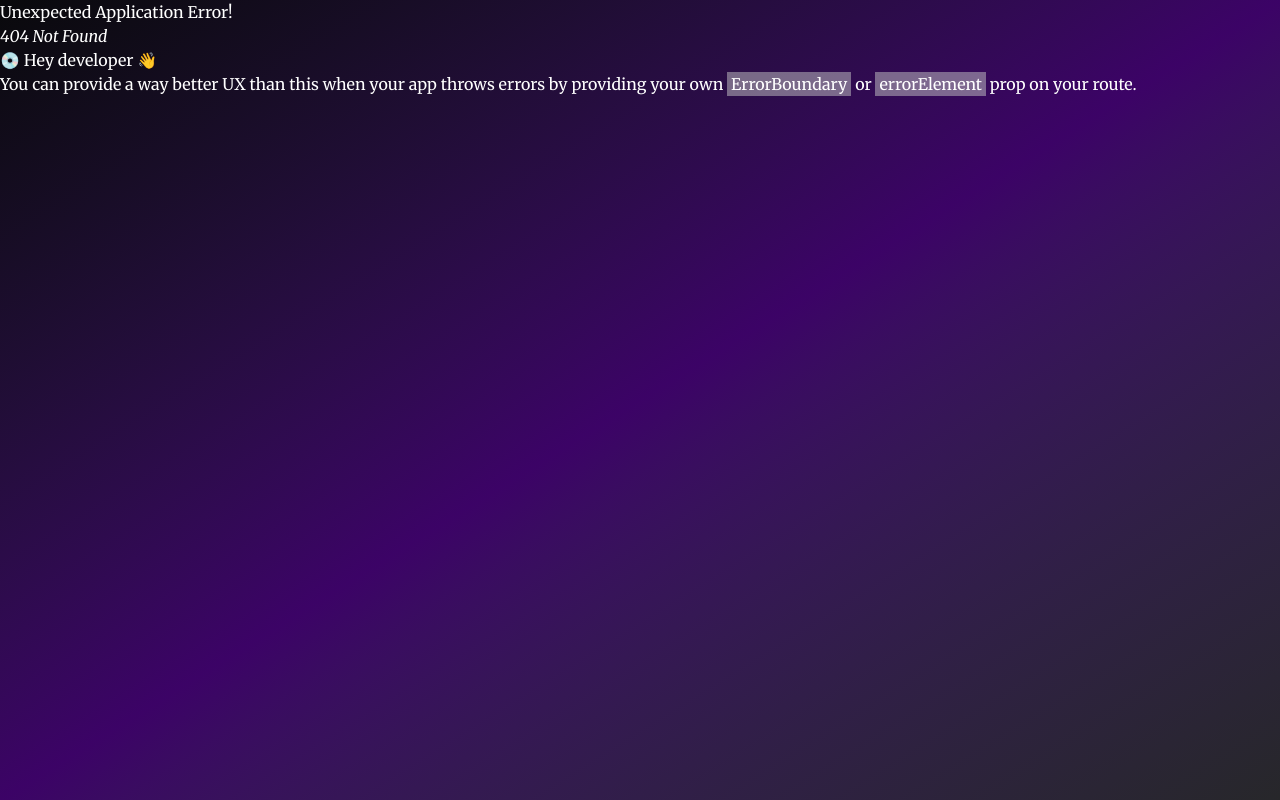
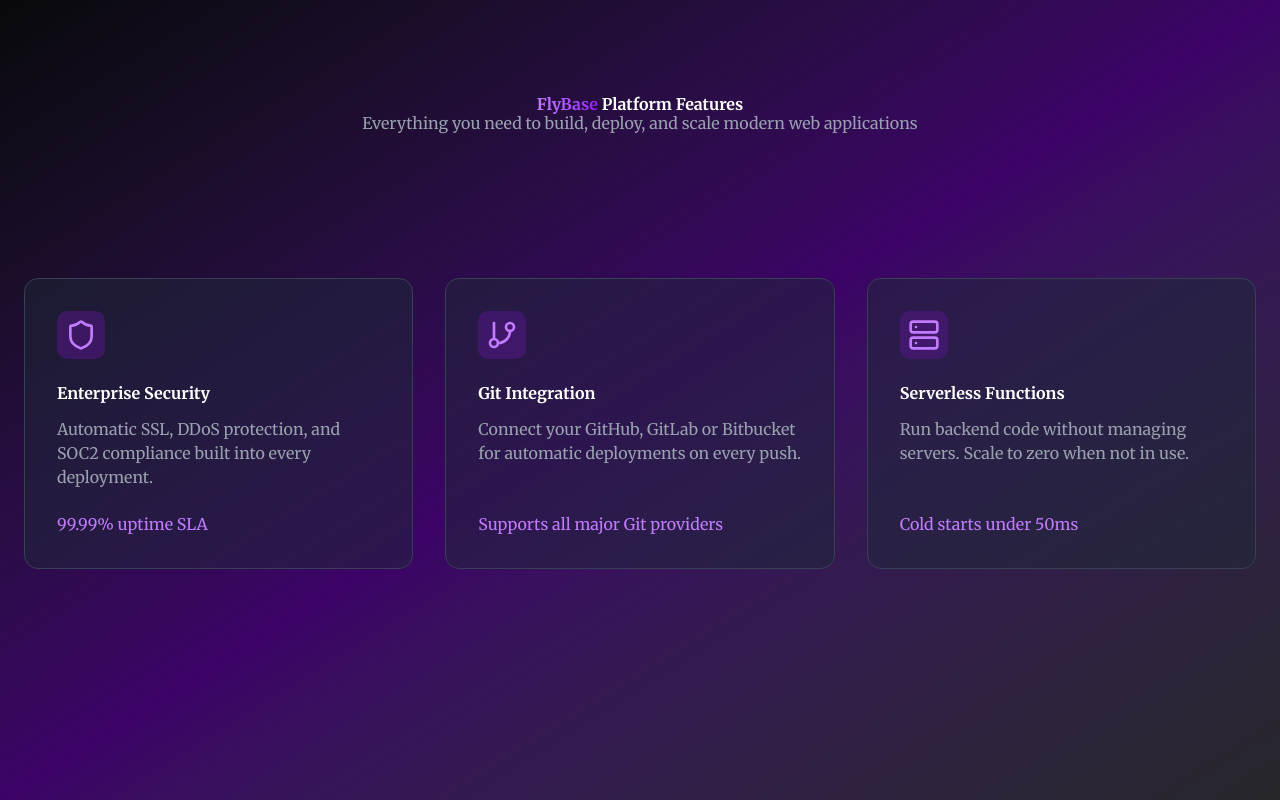
Before and after one commit to ChirayuPatle/FlyBase, a React (Vite) app in the folder frontend/: page /navfeature in a window 1280 px wide. Before the commit this address had no page. Built offline with nearby package versions, Linux system fonts and the light colour scheme; a web font is replaced by a local one.

Commit message:
add-feature-page

```diff
--- a/frontend/src/components/HeaderLanding.tsx
+++ b/frontend/src/components/HeaderLanding.tsx
@@ -17,17 +17,19 @@
         </motion.div>
 
         <nav className="hidden md:flex space-x-8">
-          {["Features", "Documentation"].map((item) => (
-            <motion.a
-              key={item}
-              href="#"
-              whileHover={{ scale: 1.05, color: "#a855f7" }}
-              className="text-gray-300 hover:text-purple-400 transition-colors"
-            >
-              {item}
-            </motion.a>
-          ))}
-        </nav>
+      <Link
+        to="/navfeature"
+        className="text-gray-300 hover:text-purple-400 transition-colors"
+      >
+        Features
+      </Link>
+      <Link
+        to="#"
+        className="text-gray-300 hover:text-purple-400 transition-colors"
+      >
+        Documentation
+      </Link>
+    </nav>
 
         <div className="flex space-x-4">
           <Link to='/login'>
--- /dev/null
+++ b/frontend/src/components/navFeature.tsx
@@ -0,0 +1,82 @@
+import { motion } from "framer-motion";
+import {Shield, GitBranch, Server } from "lucide-react";
+
+const NavFeature = () => {
+
+  const features = [
+    {
+      icon: <Shield className="w-8 h-8 text-purple-400" />,
+      title: "Enterprise Security",
+      description: "Automatic SSL, DDoS protection, and SOC2 compliance built into every deployment.",
+      stats: "99.99% uptime SLA"
+    },
+    {
+      icon: <GitBranch className="w-8 h-8 text-purple-400" />,
+      title: "Git Integration",
+      description: "Connect your GitHub, GitLab or Bitbucket for automatic deployments on every push.",
+      stats: "Supports all major Git providers"
+    },
+    {
+      icon: <Server className="w-8 h-8 text-purple-400" />,
+      title: "Serverless Functions",
+      description: "Run backend code without managing servers. Scale to zero when not in use.",
+      stats: "Cold starts under 50ms"
+    }
+  ];
+
+  return (
+    <div className="min-h-screen">
+      {/* Hero Section */}
+      <div className="max-w-7xl mx-auto px-6 py-24 text-center">
+        <motion.h1
+          initial={{ opacity: 0, y: 20 }}
+          animate={{ opacity: 1, y: 0 }}
+          transition={{ duration: 0.5 }}
+          className="text-2xl md:text-6xl font-bold "
+        >
+          <span className="bg-gradient-to-r from-purple-400 to-purple-600 bg-clip-text text-transparent">
+            FlyBase
+          </span>{" "}
+          Platform Features
+        </motion.h1>
+
+        <motion.p
+          initial={{ opacity: 0, y: 20 }}
+          animate={{ opacity: 1, y: 0 }}
+          transition={{ duration: 0.5, delay: 0.2 }}
+          className="text-xl text-gray-400 max-w-3xl mx-auto mb-12"
+        >
+          Everything you need to build, deploy, and scale modern web applications
+        </motion.p>
+      </div>
+
+      {/* Features Grid */}
+      <div className="max-w-7xl mx-auto px-6">
+        <div className="grid grid-cols-1 md:grid-cols-2 lg:grid-cols-3 gap-8">
+          {features.map((feature, index) => (
+            <motion.div
+              key={index}
+              initial={{ opacity: 0, y: 20 }}
+              whileInView={{ opacity: 1, y: 0 }}
+              transition={{ duration: 0.5, delay: index * 0.1 }}
+              viewport={{ once: true }}
+              whileHover={{ y: -5 }}
+              className="bg-gray-800/50 p-8 rounded-xl border border-gray-700 hover:border-purple-500/30 transition-all"
+            >
+              <div className="flex flex-col h-full">
+                <div className="w-12 h-12 mb-6 rounded-lg bg-purple-900/50 flex items-center justify-center">
+                  {feature.icon}
+                </div>
+                <h3 className="text-2xl font-bold mb-3">{feature.title}</h3>
+                <p className="text-gray-400 mb-6 flex-grow">{feature.description}</p>
+                <p className="text-sm text-purple-400 font-mono">{feature.stats}</p>
+              </div>
+            </motion.div>
+          ))}
+        </div>
+      </div>
+    </div>
+  );
+};
+
+export default NavFeature;
--- a/frontend/src/router.tsx
+++ b/frontend/src/router.tsx
@@ -10,6 +10,7 @@
 import Storage from './routes/dashboard/storage';
 import Domain from './routes/dashboard/domain';
 import Setting from './routes/dashboard/setting';
+import NavFeature from './components/navFeature';
 
 const router = createBrowserRouter(
   createRoutesFromElements(
@@ -18,6 +19,7 @@
       <Route path='/' element={<LandingPage />} />
       <Route path='/login' element={<LoginPage />} />
       <Route path='/signup' element={<SignUpPage />} />
+      <Route path='/navfeature' element={<NavFeature />} />
 
       {/* Dashboard Routes (Protected/Nested) */}
       <Route path='/dashboard' element={<Dashboard />}>
```
